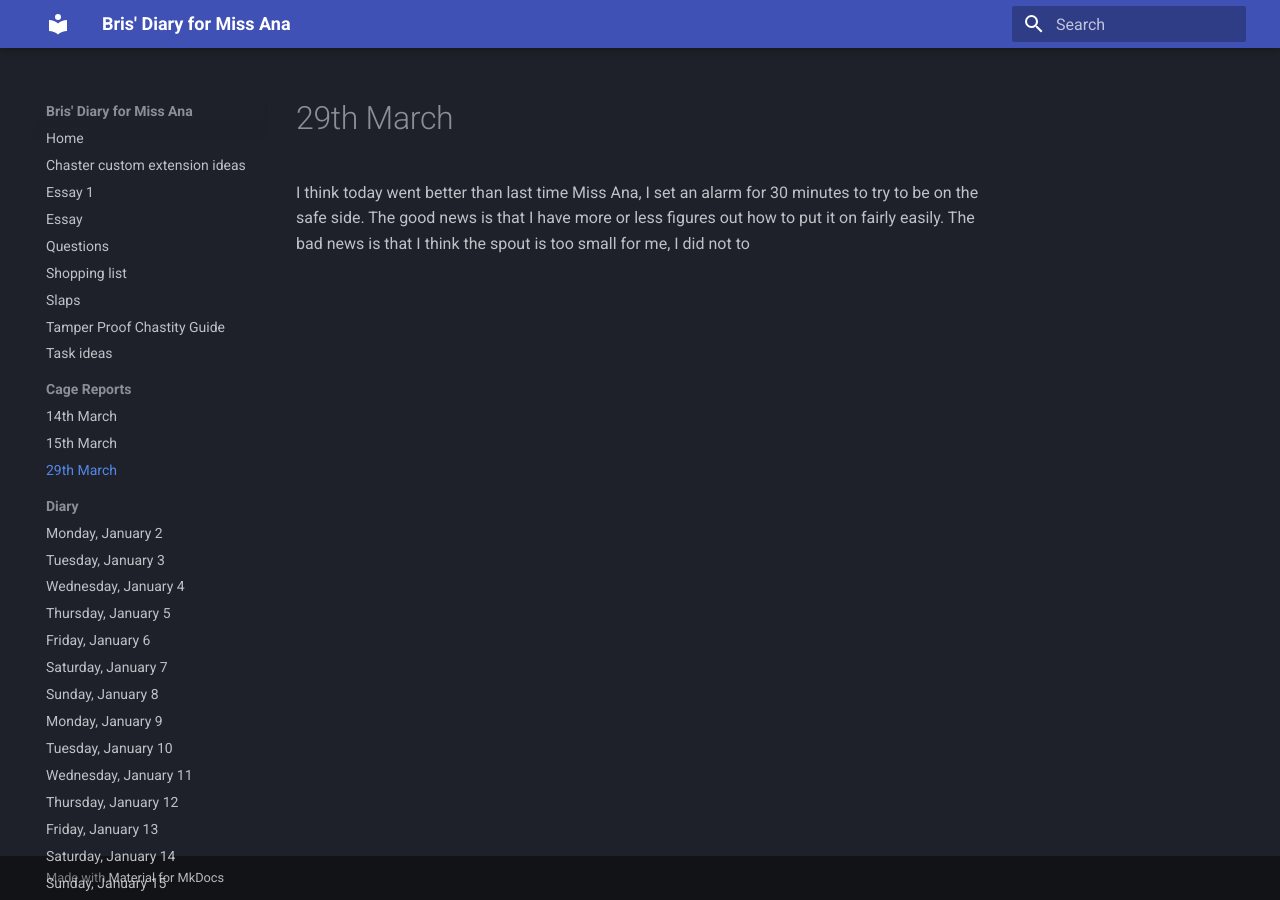
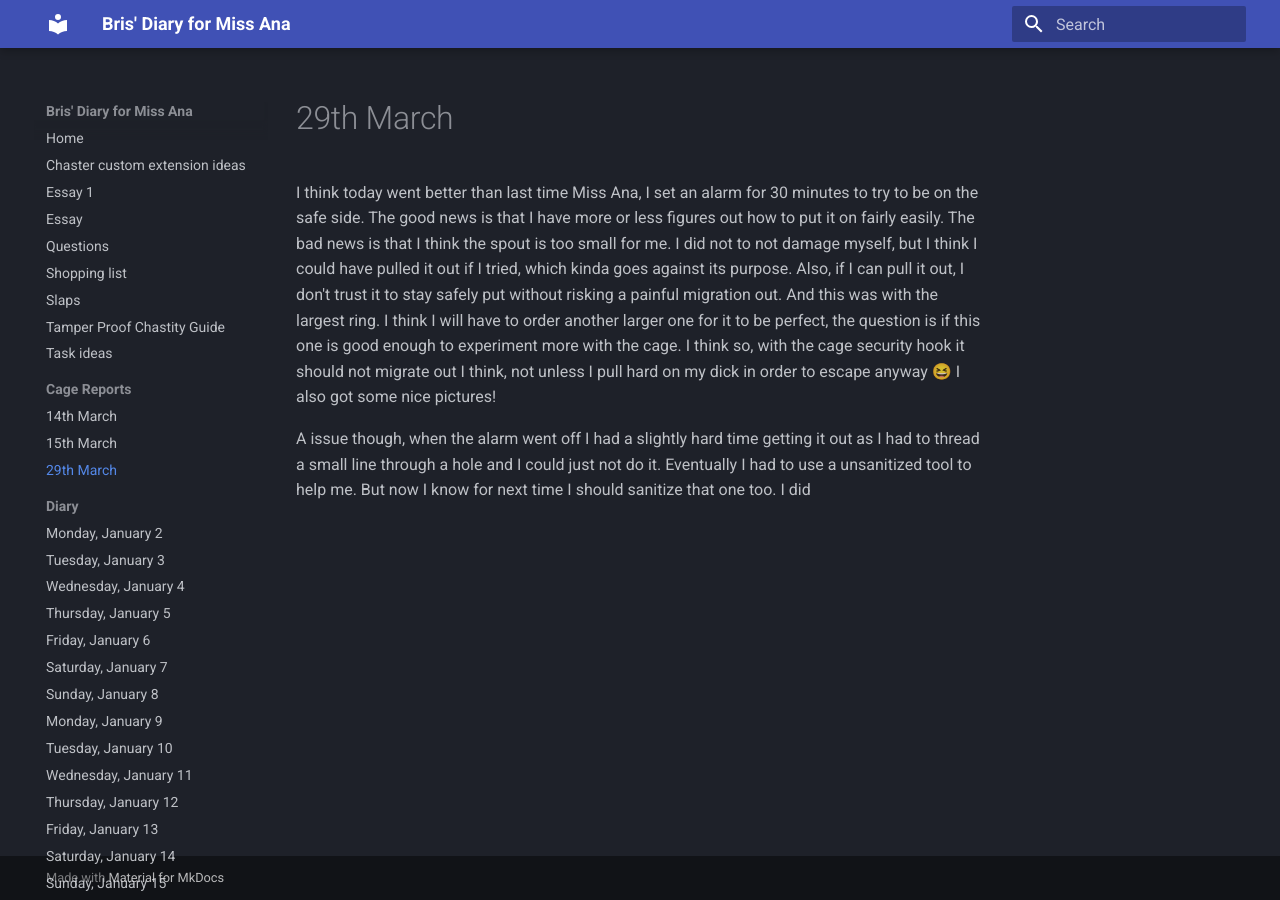
Before and after one commit to bris00/DFMA, an MkDocs documentation site: the page built from diary/Cage Reports/29th March.md, in a window 1280 px wide. Built offline with MkDocs 1.6.1 and Material for MkDocs 9.7.7, drawn with Linux system fonts in a browser that asks for light colours.

Commit message:
vault backup: 2023-03-29 20:49:51
Affected files:
diary/Cage Reports/29th March.md

```diff
--- a/diary/Cage Reports/29th March.md
+++ b/diary/Cage Reports/29th March.md
@@ -1 +1,3 @@
-I think today went better than last time Miss Ana, I set an alarm for 30 minutes to try to be on the safe side. The good news is that I have more or less figures out how to put it on fairly easily. The bad news is that I think the spout is too small for me, I did not to
+I think today went better than last time Miss Ana, I set an alarm for 30 minutes to try to be on the safe side. The good news is that I have more or less figures out how to put it on fairly easily. The bad news is that I think the spout is too small for me. I did not to not damage myself, but I think I could have pulled it out if I tried, which kinda goes against its purpose. Also, if I can pull it out, I don't trust it to stay safely put without risking a painful migration out. And this was with the largest ring. I think I will have to order another larger one for it to be perfect, the question is if this one is good enough to experiment more with the cage. I think so, with the cage security hook it should not migrate out I think, not unless I pull hard on my dick in order to escape anyway 😆 I also got some nice pictures!
+
+A issue though, when the alarm went off I had a slightly hard time getting it out as I had to thread a small line through a hole and I could just not do it. Eventually I had to use a unsanitized tool to help me. But now I know for next time I should sanitize that one too. I did
```
